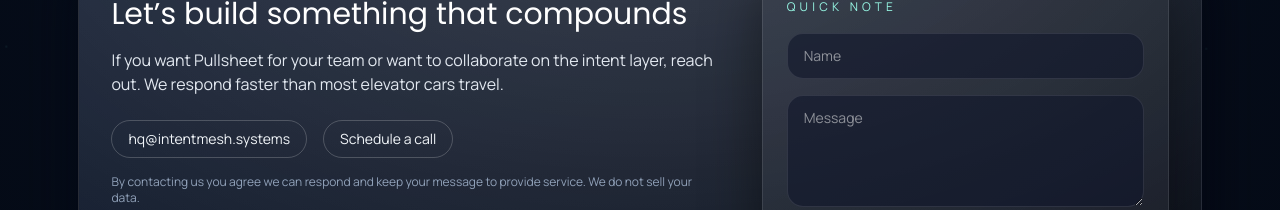
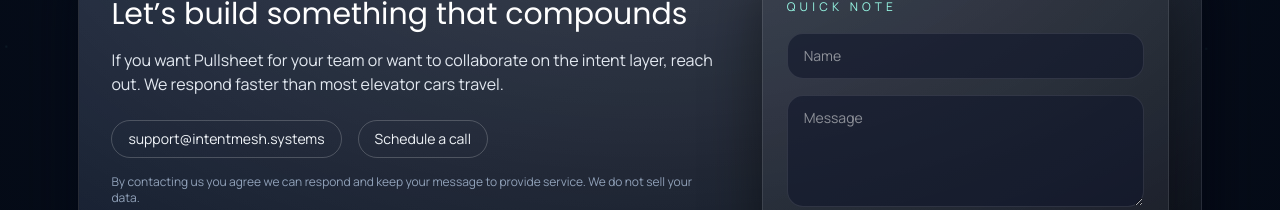
Before and after one commit to joshuaworth/intentmesh-site, a Next.js app: page / in a window 1280 px wide. Shown: the part 3320-3530 px from the top of the page. Built offline with nearby package versions, Linux system fonts and the light colour scheme.

Commit message:
Update support email in contact and privacy pages

```diff
--- a/src/app/privacy/page.tsx
+++ b/src/app/privacy/page.tsx
@@ -6,7 +6,7 @@
         <p className="mt-6 max-w-3xl text-slate-200">
           IntentMesh stores the minimum information required to respond to inbound requests. We do not sell or broker
           your personal data. Customer diagnostic records are encrypted at rest, synced only when crews approve it, and
-          deleted upon request. Contact hq@intentmesh.systems for any privacy question.
+          deleted upon request. Contact support@intentmesh.systems for any privacy question.
         </p>
       </div>
     </div>
--- a/src/components/marketing/ContactSection.tsx
+++ b/src/components/marketing/ContactSection.tsx
@@ -7,7 +7,7 @@
   const [name, setName] = useState("");
   const [message, setMessage] = useState("");
 
-  const email = "hq@intentmesh.systems";
+  const email = "support@intentmesh.systems";
 
   const copyEmail = async () => {
     try {
```
